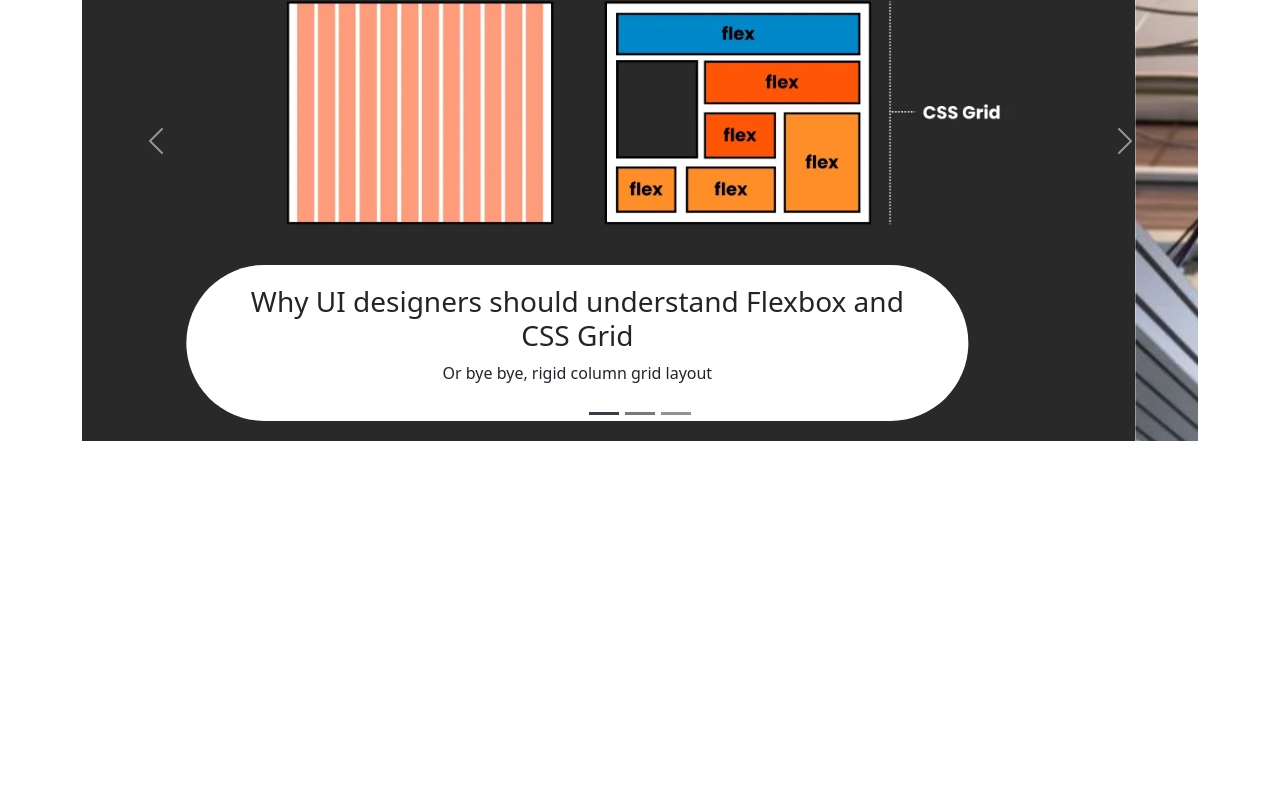
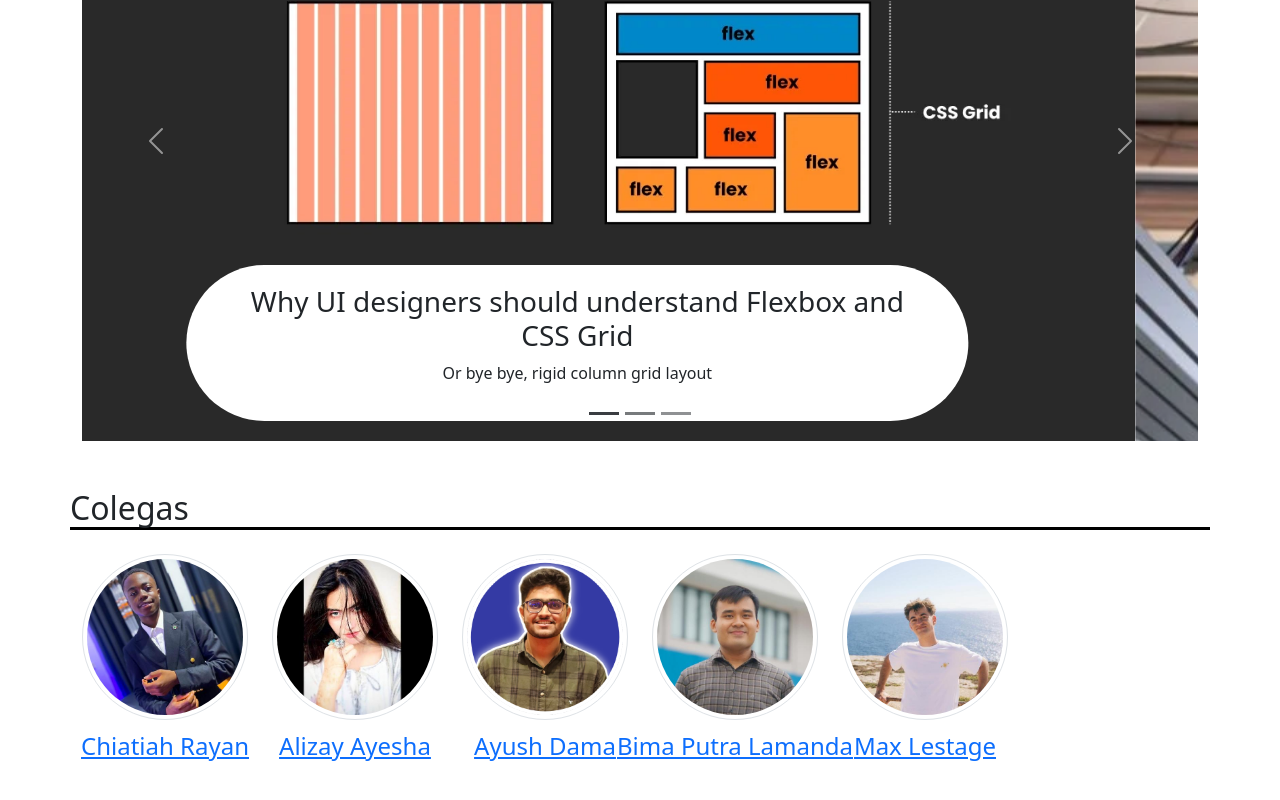
Before and after one commit to jaoppb/diw_tp, a plain HTML site: page index.html in a window 1280 px wide. Shown: the part 1812-2612 px from the top of the page. Before the commit the page ends 2453 px from the top, so only its background shows below. Drawn offline with nearby package versions, Linux system fonts and the light colour scheme.

Commit message:
feature: coworkers section

```diff
--- a/index.html
+++ b/index.html
@@ -351,6 +351,31 @@
                 </div>
             </div>
         </section>
+        <section id="coworkers" class="container mt-5">
+            <h2 class="row border-bottom border-3 border-black">Colegas</h2>
+            <div class="row">
+                <a href="#" class="pt-3 col-xl-2 col-lg-3 col-md-4 col-6 d-flex flex-column align-items-center">
+                    <img class="d-block w-100 rounded-circle border border-1 p-1" src="assets/img/coworker/chiatiah_rayan.jpeg" alt="Chiatiah Rayan">
+                    <p class="text-primary mt-2 fs-4 text-truncate">Chiatiah Rayan</p>
+                </a>
+                <a href="#" class="pt-3 col-xl-2 col-lg-3 col-md-4 col-6 d-flex flex-column align-items-center">
+                    <img class="d-block w-100 rounded-circle border border-1 p-1" src="assets/img/coworker/alizay.jpeg" alt="Alizay Ayesha">
+                    <p class="text-primary mt-2 fs-4 text-truncate">Alizay Ayesha</p>
+                </a>
+                <a href="#" class="pt-3 col-xl-2 col-lg-3 col-md-4 col-6 d-flex flex-column align-items-center">
+                    <img class="d-block w-100 rounded-circle border border-1 p-1" src="assets/img/coworker/ayushdama.png" alt="Ayush Dama">
+                    <p class="text-primary mt-2 fs-4 text-truncate">Ayush Dama</p>
+                </a>
+                <a href="#" class="pt-3 col-xl-2 col-lg-3 col-md-4 col-6 d-flex flex-column align-items-center">
+                    <img class="d-block w-100 rounded-circle border border-1 p-1" src="assets/img/coworker/bima-putra.jpeg" alt="Bima Putra Lamanda">
+                    <p class="text-primary mt-2 fs-4 text-truncate">Bima Putra Lamanda</p>
+                </a>
+                <a href="#" class="pt-3 col-xl-2 col-lg-3 col-md-4 col-6 d-flex flex-column align-items-center">
+                    <img class="d-block w-100 rounded-circle border border-1 p-1" src="assets/img/coworker/maxlestage.jpeg" alt="Max Lestage">
+                    <p class="text-primary mt-2 fs-4 text-truncate">Max Lestage</p>
+                </a>
+            </div>
+        </section>
     </main>
 </body>
 </html>
```
